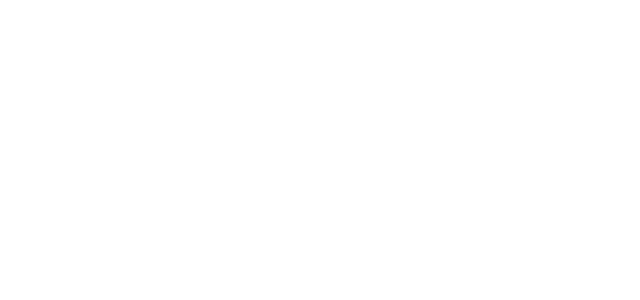
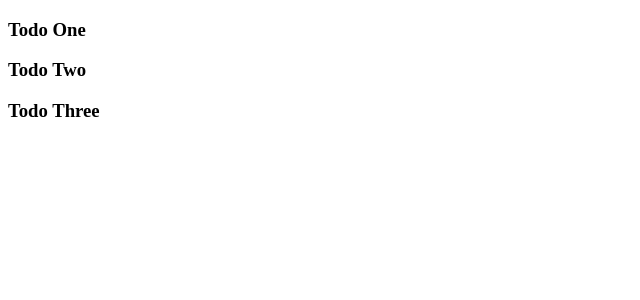
Before and after one commit to MelodyZhangHelloWorld/SimpleTodoApp, a Vue app: page / in a window 1280 px wide. Shown: the top 300 px of the page, without its empty margins (0-640 px from the left). Built offline with nearby package versions, Linux system fonts and the light colour scheme.

Commit message:
loopthru

```diff
--- a/src/App.vue
+++ b/src/App.vue
@@ -1,18 +1,40 @@
 <template>
   <div id="app">
-
+   <TodoList :todo-list=todos />
 
   </div>
 </template>
 
 <script>
-// import HelloWorld from './components/HelloWorld.vue'
+import TodoList from './components/TodoList.vue'
 
 export default {
   name: 'App',
   components: {
+    TodoList
+  },
+   data(){
+     return{
+       todos:[
+          {
+            id:1,
+            title: "Todo One",
+            completed: false
+          },
+           {
+            id:2,
+            title: "Todo Two",
+            completed: true
+          },
+           {
+            id:3,
+            title: "Todo Three",
+            completed: true
+          }
 
-  }
+       ]
+     }
+   }
 }
 </script>
 
--- /dev/null
+++ b/src/components/TodoList.vue
@@ -0,0 +1,28 @@
+<template>
+  <div>
+    <div :key=todo.id v-for="todo in todoList" >
+
+      <h3> {{ todo.title}} </h3>
+
+
+    </div>
+  </div>
+</template>
+
+<script>
+
+
+export default {
+  name: "TodoList",
+
+   components:{
+
+ },
+  props:["todoList"]
+
+}
+</script>
+
+<style scoped>
+
+</style>
```
Also changed, not shown: src/components/HelloWorld.vue (deleted, +0 -32 lines).
